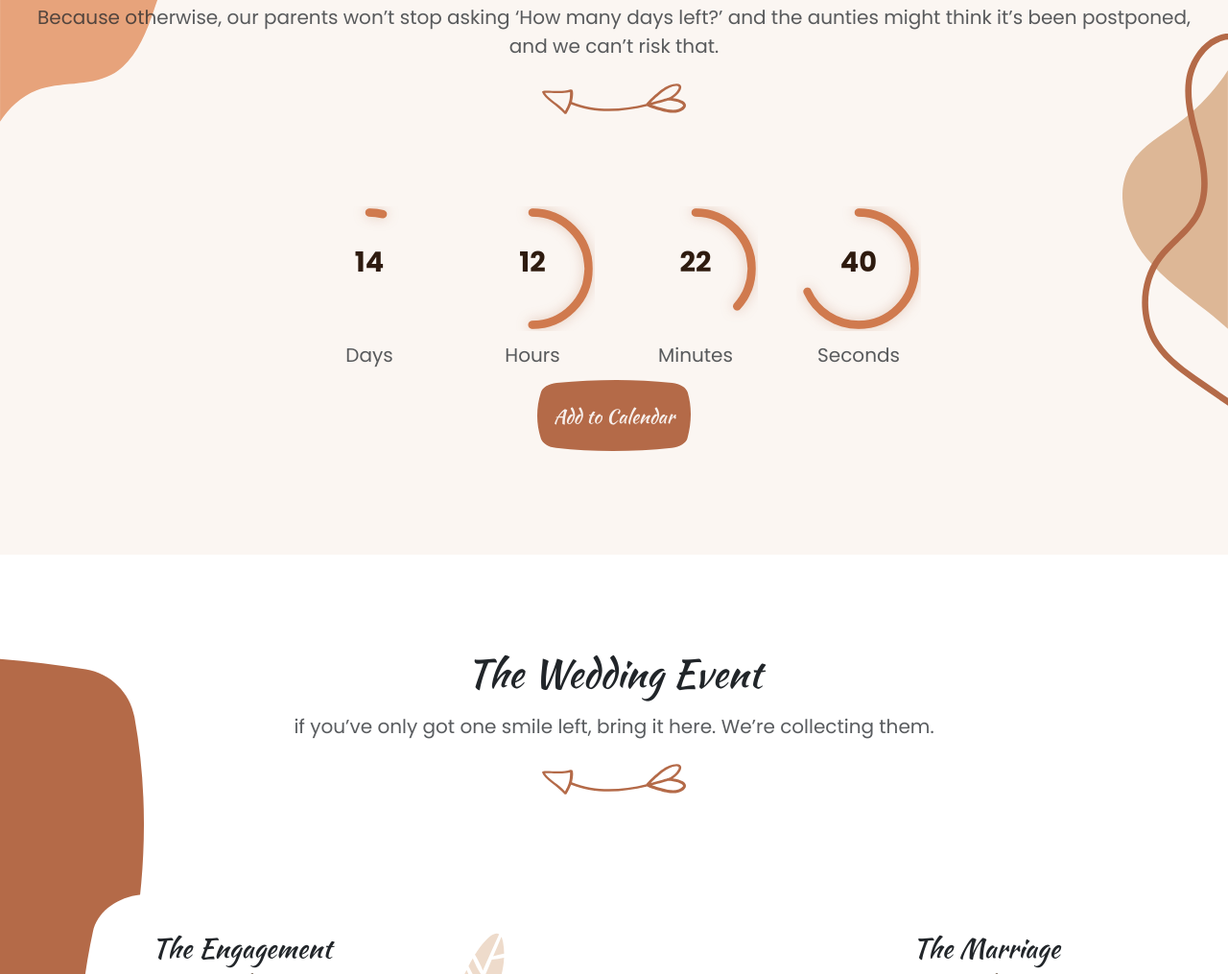
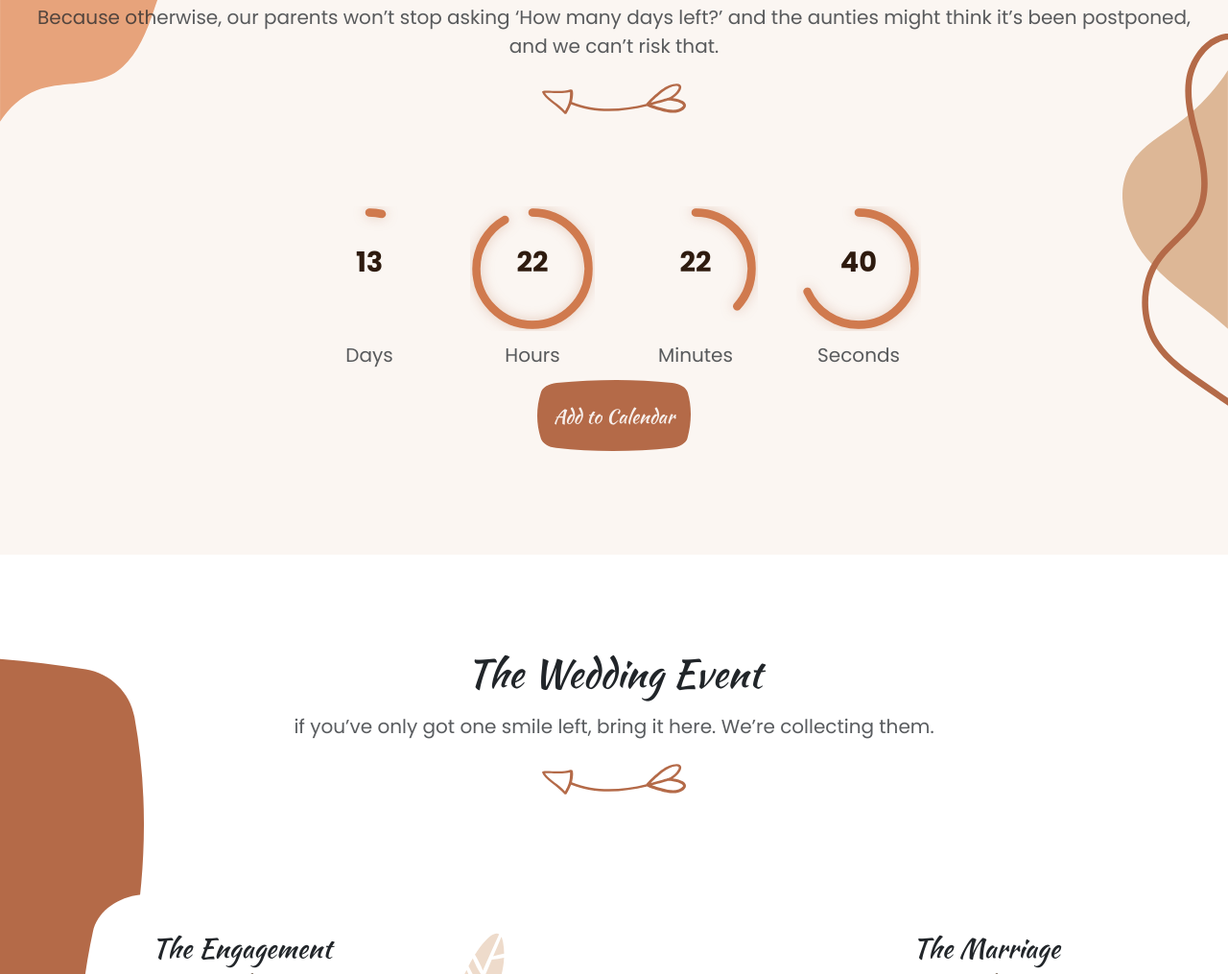
Before and after one commit to virusknock/rs2016pc, a plain HTML site: page index.html in a window 1280 px wide. Shown: the part 1710-2725 px from the top of the page at 96% size. Drawn offline with Linux system fonts and the light colour scheme.

Commit message:
Countdown at 7AM

```diff
--- a/index.html
+++ b/index.html
@@ -540,7 +540,7 @@ One thing led to another. Now there’s a wedding website.</p>
     <!-- Required JS files -->
     <script src="js/script.min.js"></script>
   <script>
-  const weddingDate = new Date("Nov 29, 2026 21:00:00").getTime();
+  const weddingDate = new Date("Nov 29, 2026 07:00:00").getTime();
 
   const circles = document.querySelectorAll(".countdown-ring circle");
   const circumference = 2 * Math.PI * 54;
```
